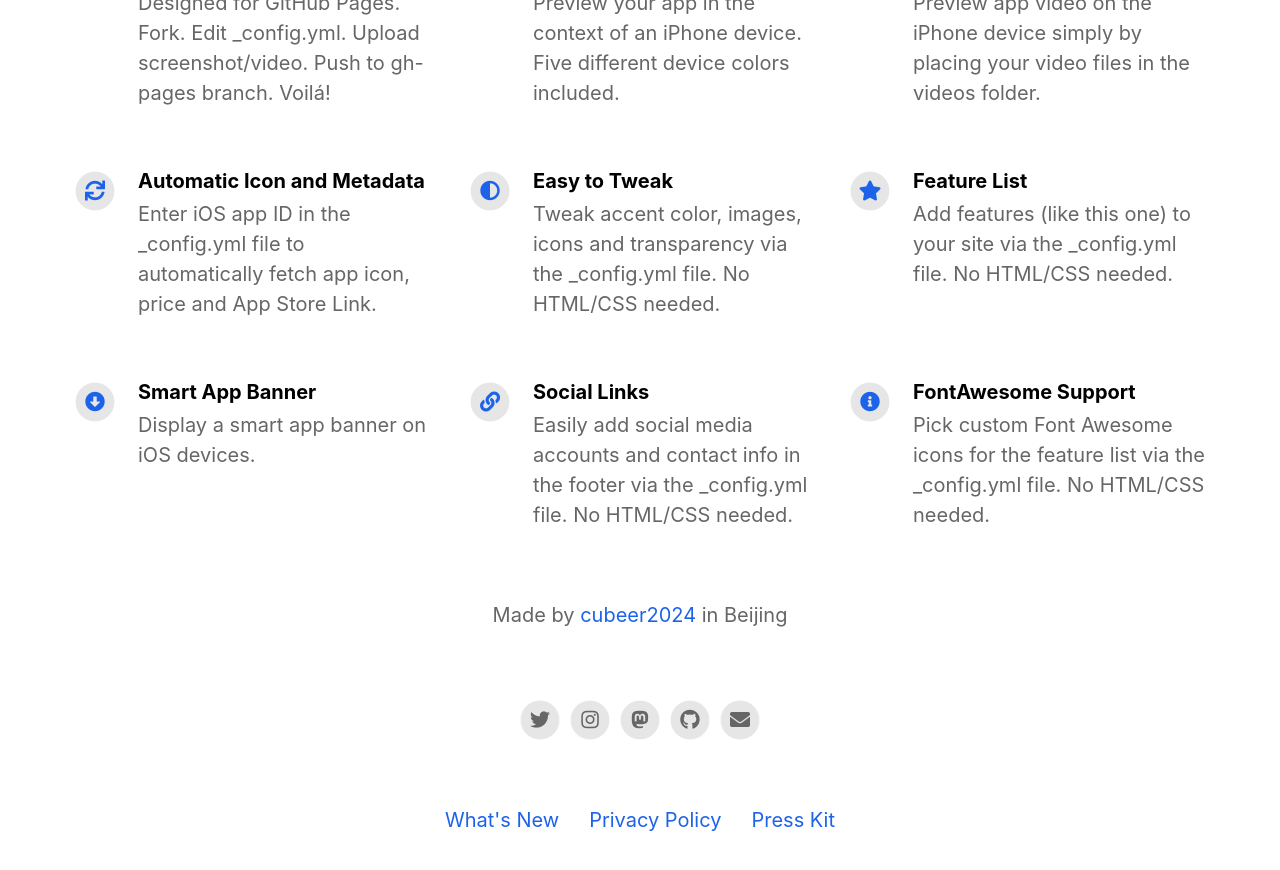
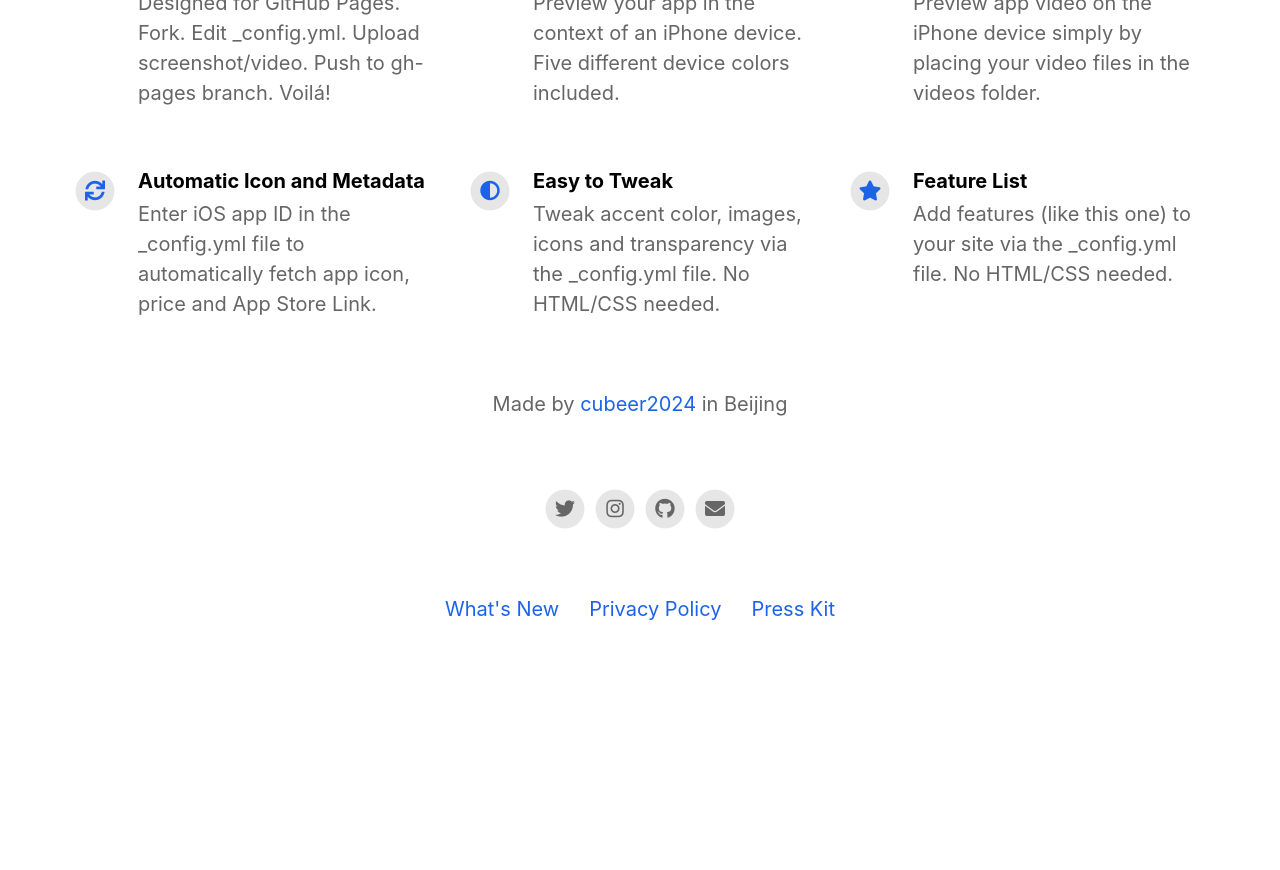
Before and after one commit to cubeer2024/currency_dao, a Jekyll site: the page built from index.html, in a window 1280 px wide and 900 px high, scrolled down 1124 px. Shown: the top 870 px of the window. Built offline with Jekyll 4.4.1, drawn with Linux system fonts in a browser that asks for light colours; nearby versions of some CDN libraries; after the commit the page ends 1813 px from its top, so only the background shows below that.

Commit message:
Update _config.yml

```diff
--- a/_config.yml
+++ b/_config.yml
@@ -14,7 +14,6 @@ app_icon                                  : assets/res_app_icon.png
 app_name                                  :                                           # Automatically populates if not set and if iOS app ID is set.  Otherwise enter manually.
 app_price                                 :                                           # Automatically populates if not set and if iOS app ID is set.  Otherwise enter manually.
 app_description                           : 结合AI分析汇率，提供实时汇率查询、历史数据分析和预测功能。支持多种货币对，帮助用户做出明智的外汇决策。
-# Automatically populates if not set and if iOS app ID is set.  Otherwise enter manually.
 
 enable_smart_app_banner                   : true                                      # Set to true to show a smart app banner at top of page on mobile devices.
 
@@ -32,7 +31,7 @@ instagram_username                        : cubeer
 twitter_username                          : cubeer
 github_username                           : cubeer2024
 youtube_username                          :
-mastodon_link                             : https://mastodon.social/@ebaehr
+mastodon_link                             :
 
 
 
@@ -63,21 +62,6 @@ features                                  :
     description                           : Add features (like this one) to your site via the _config.yml file. No HTML/CSS needed.
     fontawesome_icon_name                 : star
 
-  - title                                 : Smart App Banner
-    description                           : Display a smart app banner on iOS devices.
-    fontawesome_icon_name                 : arrow-alt-circle-down
-
-  - title                                 : Social Links
-    description                           : Easily add social media accounts and contact info in the footer via the _config.yml file. No HTML/CSS needed.
-    fontawesome_icon_name                 : link
-
-  - title                                 : FontAwesome Support
-    description                           : Pick custom Font Awesome icons for the feature list via the _config.yml file. No HTML/CSS needed.
-    fontawesome_icon_name                 : info-circle
-
-  - title                                 : # New Feature Title
-    description                           : # New Feature Description
-    fontawesome_icon_name                 : # Enter Font Awesome icon name (e.g. star). Find icons on fontawesome.com/icons.
 
 
 
```
